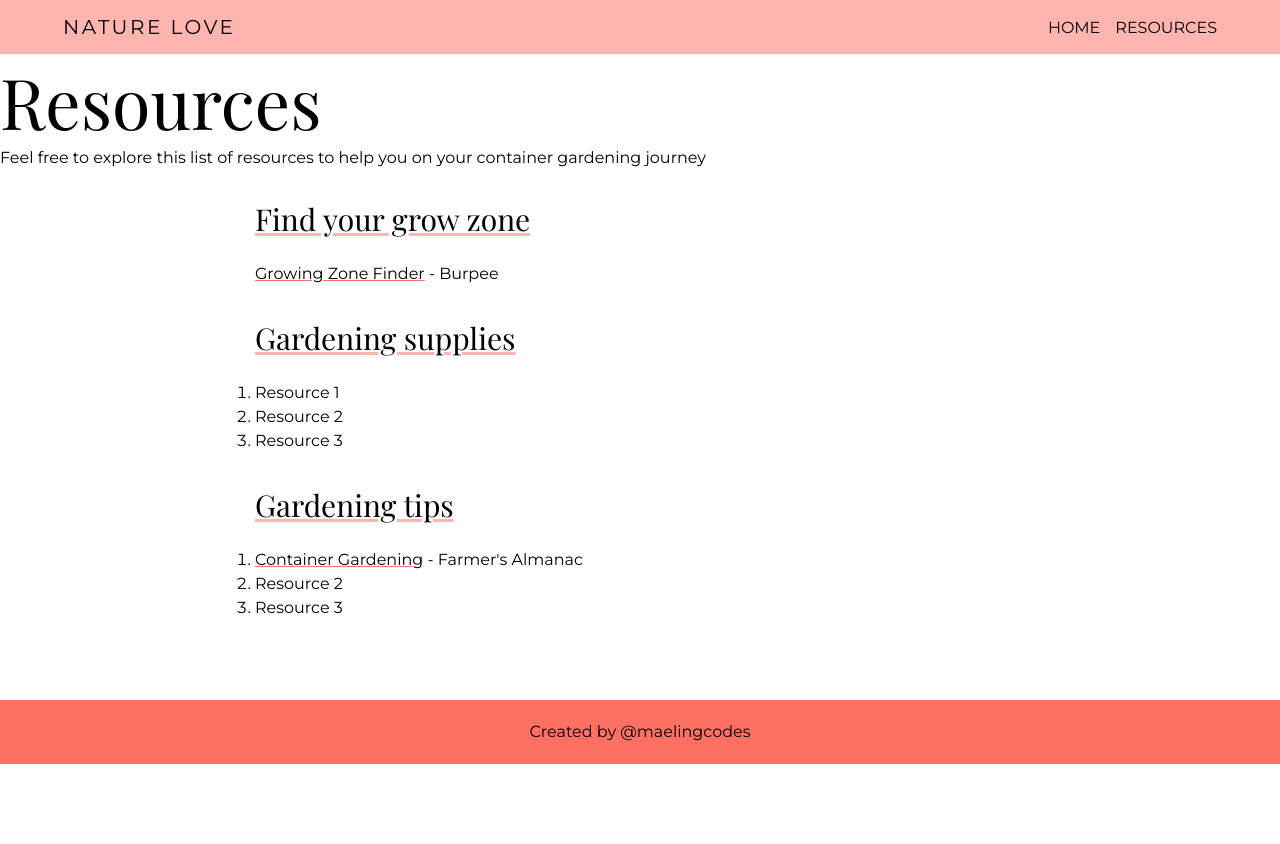
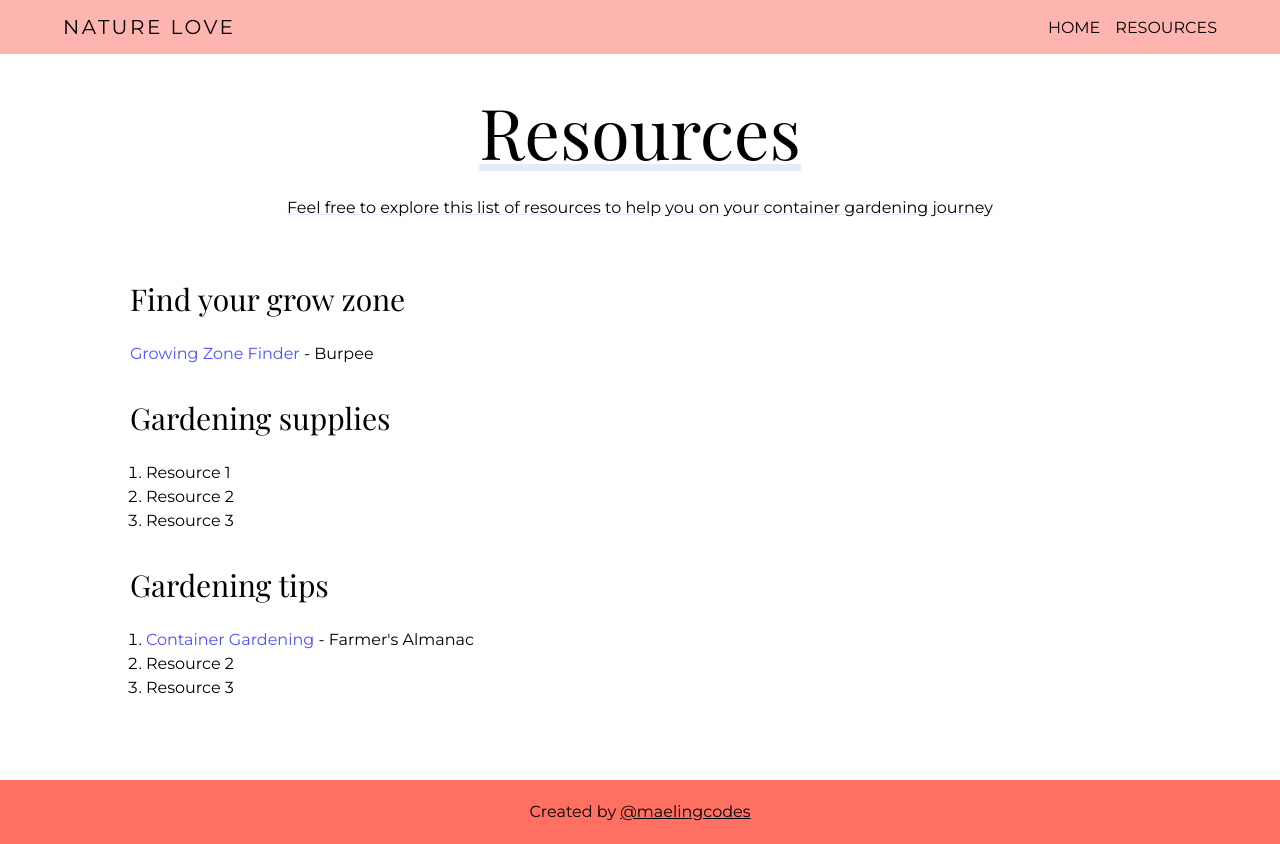
Before and after one commit to maelingmurphy/Container-Gardening-Site, a plain HTML site: page resources.html in a window 1280 px wide. Before the commit the page ends 800 px from the top, so only its background shows below. Drawn offline with nearby package versions, Linux system fonts and the light colour scheme.

Commit message:
Update CSS styling

```diff
--- a/style.css
+++ b/style.css
@@ -121,13 +121,24 @@ img {
 
 article {
     background-color: #FFF;
-    max-width: 900px;
+    max-width: 1100px;
     margin: 0px auto 80px;
-    padding: 0 65px;
+    padding: 0 40px;
 }
 
+.article-header {
+    text-align: center;
+    text-decoration: underline;
+    text-decoration-color: #E4EBFD;
+    padding: 30px 20px;
+}
+
+.article-header h1 {
+    padding-bottom: 20px;
+}
 .article-title {
     text-align: center;
+    font-size: 20px;
     margin: 50px 50px 70px;
 }
 
@@ -143,12 +154,25 @@ article h3 {
     list-style-position: outside;
 }
 
+.resources .info-box h3 {
+    text-decoration: none;
+}
+
+.resources .info-box ol {
+    margin-left: 16px;
+}
+
 .info-box ul {
     margin: 16px 0 0 16px;
-
-
 }
 
+.resources a {
+    color: #4F52FF;
+    text-decoration: none;
+}
+.resources a:hover {
+    color: #76520e;
+}
 
 .learn-more {
     background: #FEB4AF;
@@ -162,6 +186,7 @@ article h3 {
 
 .learn-more a:hover {
     color: #76520e;
+    text-decoration: none;
 }
 
 footer {
@@ -172,8 +197,7 @@ footer {
     line-height: 1.5;
 }
 
-
 footer a:link {
     color: #000;
-    text-decoration: none;
+    text-decoration: underline;
 }
```
